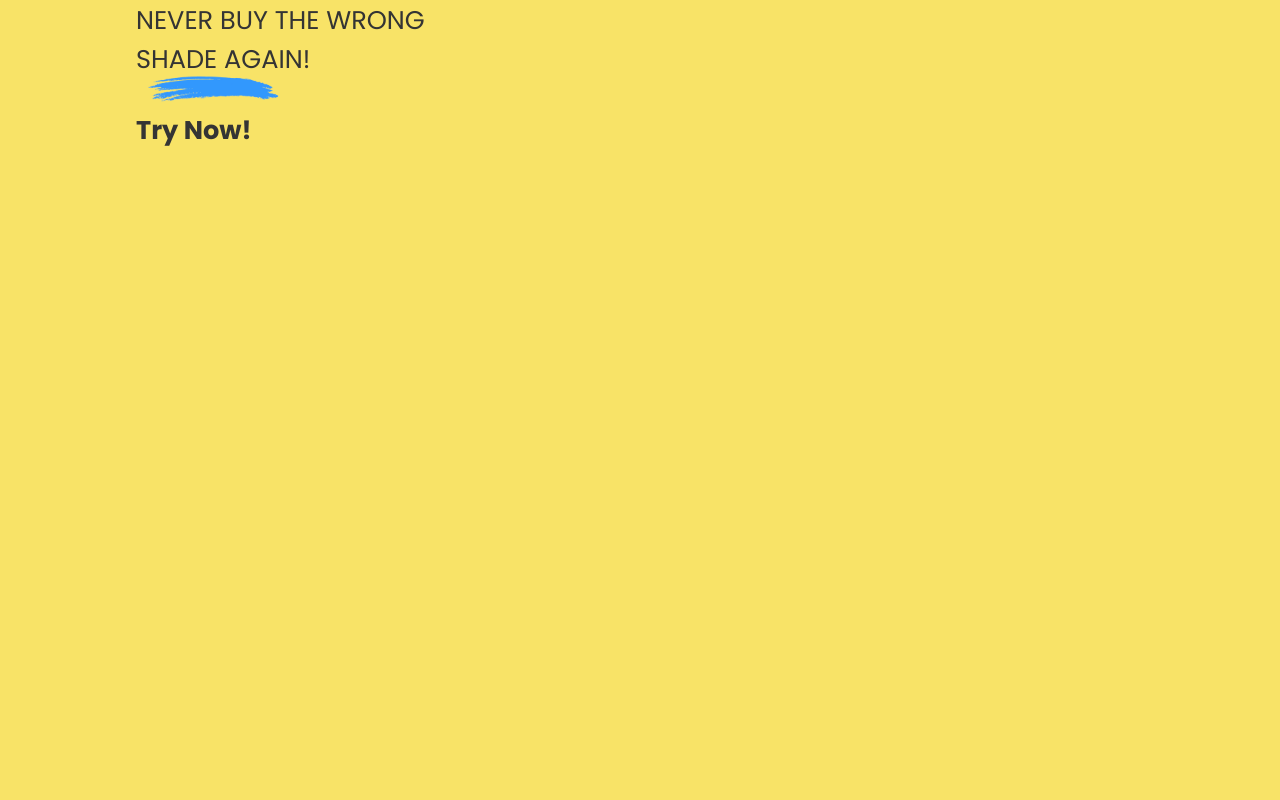
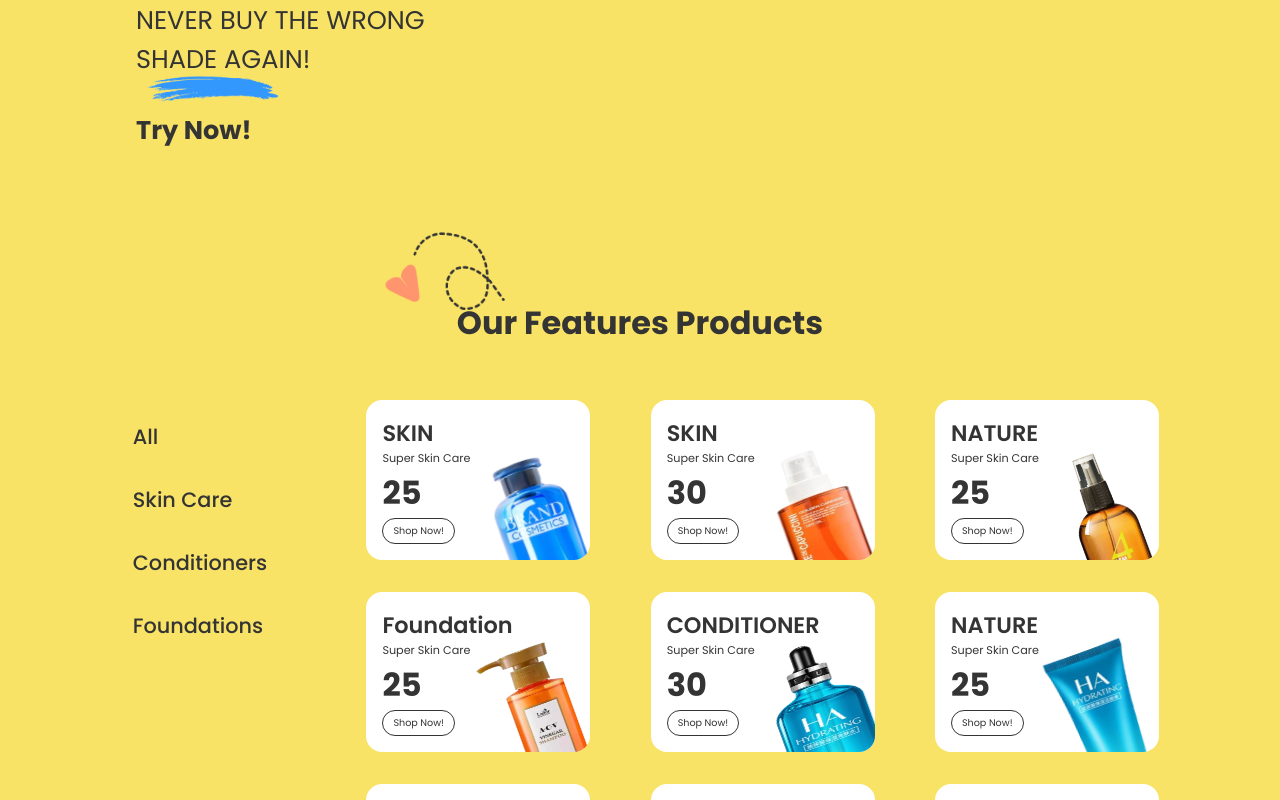
Before and after one commit to leogama09/react-ecommerce, a React (Create React App) app: page / in a window 1280 px wide. Shown: the part 983-1783 px from the top of the page. Before the commit the page ends 1261 px from the top, so only its background shows below. Built offline with nearby package versions, Linux system fonts and the light colour scheme.

Commit message:
Products section completed

```diff
--- a/src/App.js
+++ b/src/App.js
@@ -1,6 +1,7 @@
 import "./App.css";
 import Header from "./components/Header/Header";
 import Hero from "./components/Hero/Hero";
+import Products from "./components/Products/Products";
 import Slider from "./components/Slider/Slider";
 import Virtual from "./components/Virtual/Virtual"
 
@@ -11,6 +12,7 @@
       <Hero />
       <Slider />
       <Virtual />
+      <Products />
     </div>
   );
 }
--- /dev/null
+++ b/src/components/Products/Products.jsx
@@ -0,0 +1,49 @@
+import React, {useState} from 'react'
+import css from './Products.module.css'
+import Plane from '../../assets/plane.png'
+import { ProductsData } from '../../data/products'
+import {useAutoAnimate} from '@formkit/auto-animate/react'
+
+const Products = () => {
+    const [parent] = useAutoAnimate()
+
+    const [MenuProducts, setMenuProducts] = useState(ProductsData)
+
+    const filter = (type) => {
+        setMenuProducts(ProductsData.filter((product) => product.type === type))
+    }
+
+  return (
+    <div className={css.container}>
+        <img src={Plane} alt="" />
+        <h1>Our Features Products</h1>
+
+        <div className={css.products}>
+            <ul className={css.menu}>
+                <li onClick={() => setMenuProducts(ProductsData)}>All</li>
+                <li onClick={() => filter("skin care")}>Skin Care</li>
+                <li onClick={() => filter("conditioner")}>Conditioners</li>
+                <li onClick={() => filter("foundation")}>Foundations</li>
+            </ul>
+
+            <div className={css.list} ref={parent}>
+                {MenuProducts.map((product, i) => (
+                    <div className={css.product}>
+                        <div className="left-s">
+                            <div className="name">
+                                <span>{product.name}</span>
+                                <span>{product.detail}</span>
+                            </div>
+                            <span>{product.price}</span>
+                            <div>Shop Now!</div>
+                        </div>
+                        <img src={product.img} alt="" className="img-p" />
+                    </div>
+                ))}
+            </div>
+        </div>
+    </div>
+  )
+}
+
+export default Products
--- /dev/null
+++ b/src/components/Products/Products.module.css
@@ -0,0 +1,62 @@
+.container {
+    padding: 0 2rem;
+    position: relative;
+    display: flex;
+    flex-direction: column;
+    gap: 2rem;
+    align-items: center;
+    justify-content: center;
+}
+
+.container > :nth-child(1) {
+    position: absolute;
+    width: 8rem;
+    left: 30%;
+    top: -3rem;
+}
+
+.products {
+    display: grid;
+    width: 90%;
+    grid-template-columns: 25% auto;
+}
+
+.menu {
+    list-style: none;
+    display: flex;
+    flex-direction: column;
+    gap: 2rem;
+    font-weight: 500;
+    font-size: 1.3rem;
+}
+
+.menu > li:hover {
+    color: var(--pink);
+    cursor: pointer;
+}
+
+.list {
+    display: grid;
+    grid-template-columns: repeat(auto-fill, minmax(200px, 1fr));
+    height: 25rem;
+    overflow-y: scroll;
+    grid-gap: 2rem;
+    justify-content: space-between;
+}
+
+.product {
+    width: 12rem;
+    height: 8rem;
+    background-color: white;
+    position: relative;
+    overflow: hidden;
+    padding: 1rem;
+    display: flex;
+    border-radius: 1rem;
+}
+
+.product > img {
+    top: 3rem;
+    width: 6rem;
+    height: 11rem;
+}
```
